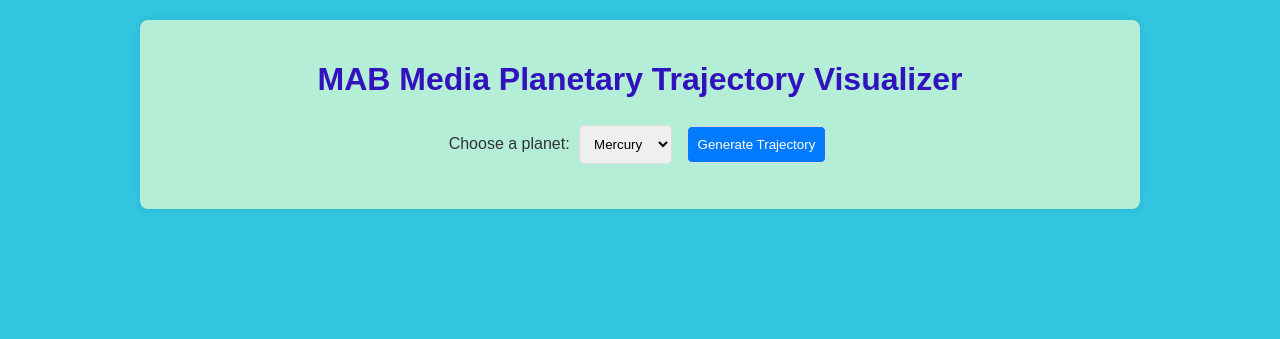
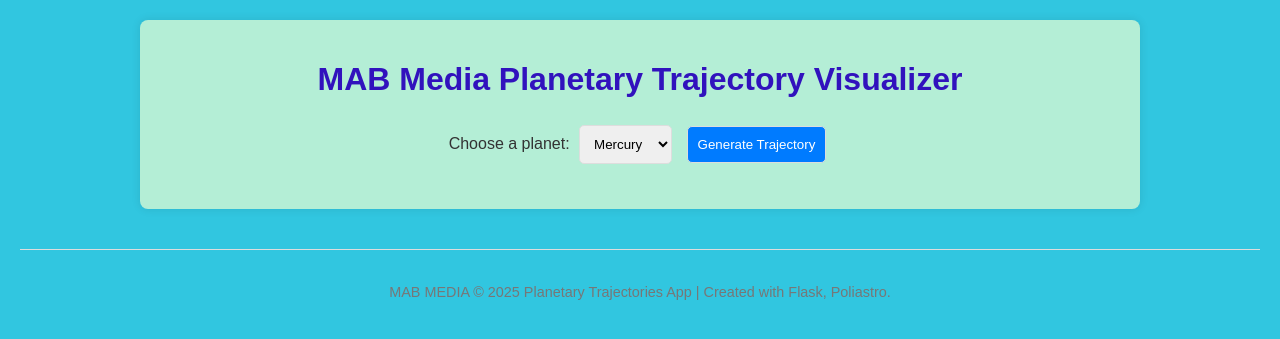
Before and after one commit to martdev1963/planetary_trajectories, a Flask app: page / in a window 1280 px wide. Shown: the top 339 px of the page. Run offline with Flask 3, Linux system fonts and the light colour scheme.

Commit message:
Add a site-wide footer

```diff
--- a/static/style.css
+++ b/static/style.css
@@ -45,3 +45,13 @@
 .plot {
     margin-top: 20px;
 }
+
+/* Footer Styles */
+.site-footer {
+    text-align: center;
+    margin-top: 40px;
+    padding: 20px 0;
+    border-top: 1px solid #ddd;
+    font-size: 0.9em;
+    color: #777;
+}
--- a/templates/layout.html
+++ b/templates/layout.html
@@ -10,5 +10,10 @@
     <div class="container">
       {% block content %}{% endblock %}
     </div>
+   <!-- ===== NEW FOOTER SECTION ===== -->
+   <footer class="site-footer">
+    <p>MAB MEDIA © 2025 Planetary Trajectories App | Created with Flask, Poliastro.</p>
+  </footer>
+  <!-- ===== END NEW FOOTER SECTION ===== -->
   </body>
 </html>
```
